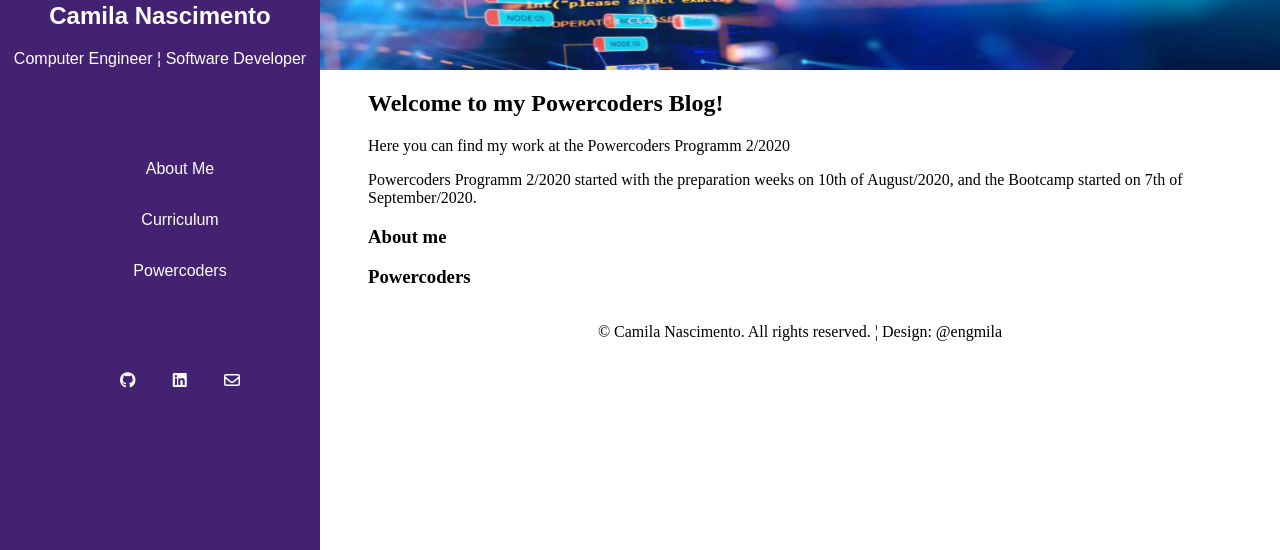
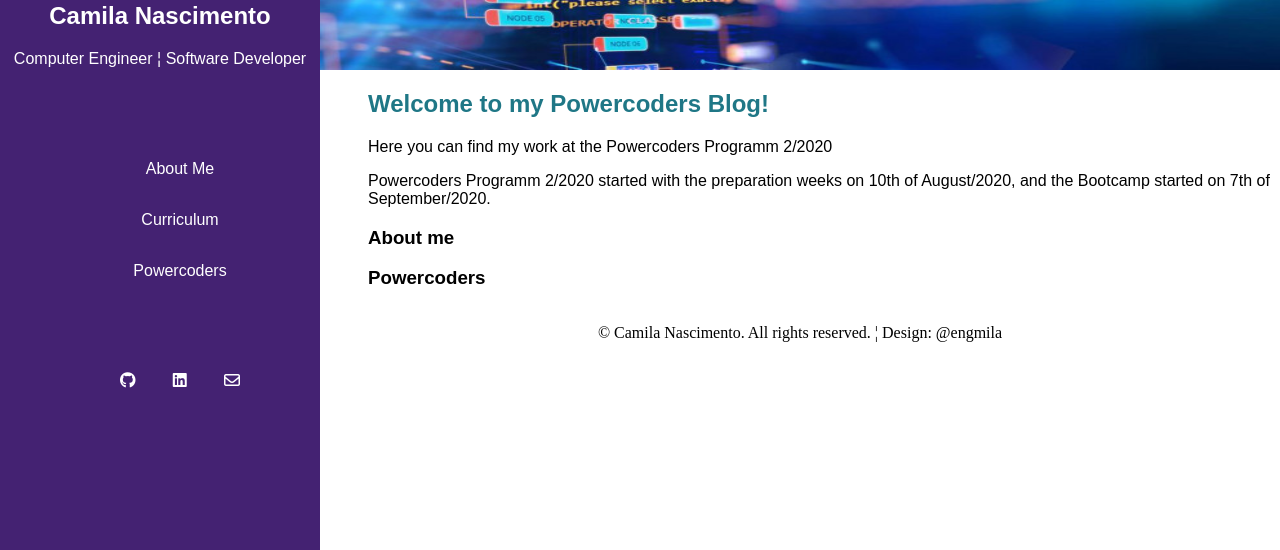
Before and after one commit to engmila/poco-blog-camilanascimento, a plain HTML site: page index.html in a window 1280 px wide. Shown: the part 250-800 px from the top of the page. Drawn offline with Linux system fonts and the light colour scheme.

Commit message:
Changed main font-family.

```diff
--- a/styles/main.css
+++ b/styles/main.css
@@ -73,6 +73,7 @@ a:hover {
 /* main */
 
 main {
+    font-family: sans-serif;
     top: 0;
     right: 0;
     display: flex;
@@ -86,6 +87,10 @@ main {
     width: 100%;
     height: 20em;
     margin: 0;
+}
+
+main section h2{
+    color: rgb(31, 119, 134);
 }
 
 #secondPart_header {
```
